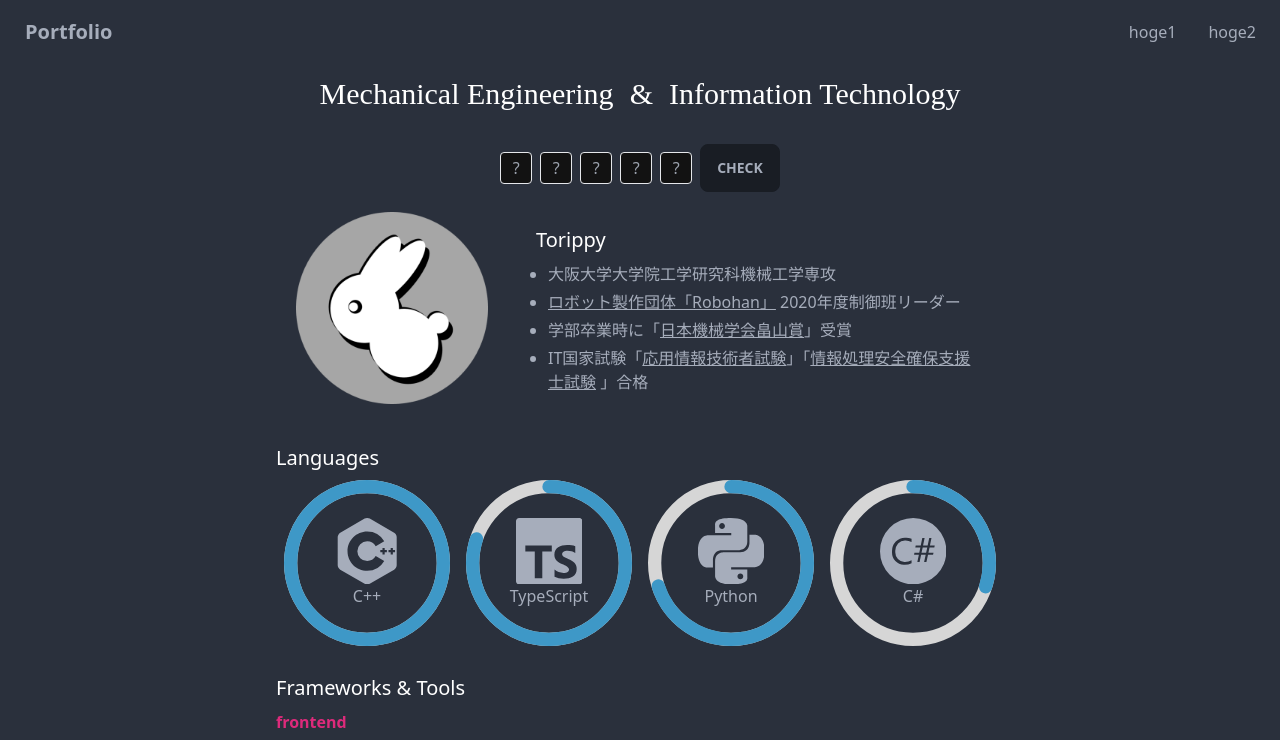
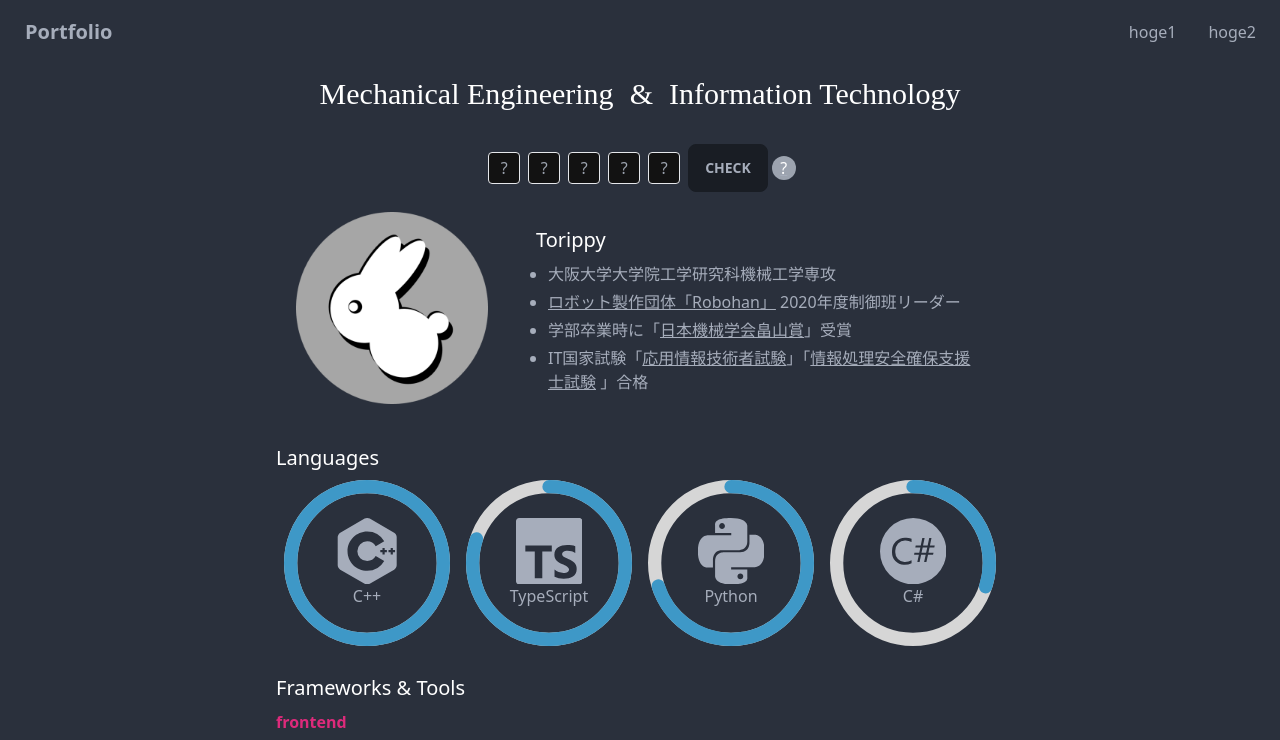
Before and after one commit to torippy1024/torippy1024.github.io, a React (Vite) app: page / in a window 1280 px wide. Shown: the top 740 px of the page. Built offline with nearby package versions, Linux system fonts and the light colour scheme; a web font is replaced by a local one.

Commit message:
説明リンク追加

```diff
--- a/src/components/Wordle.tsx
+++ b/src/components/Wordle.tsx
@@ -1,4 +1,5 @@
 import { useState, useRef } from "react";
+import ExternalLink from "./ExternalLink";
 
 const Wordle = () => {
   const answer = "lucky";
@@ -75,6 +76,11 @@ const Wordle = () => {
         >
           check
         </button>
+        <ExternalLink href="https://www.nytimes.com/games/wordle/index.html">
+          <div className="w-6 h-6 rounded-full text-white bg-gray-400 text-center no-underline">
+            ?
+          </div>
+        </ExternalLink>
       </div>
 
       <div className="flex flex-col items-center justify-center">
```
